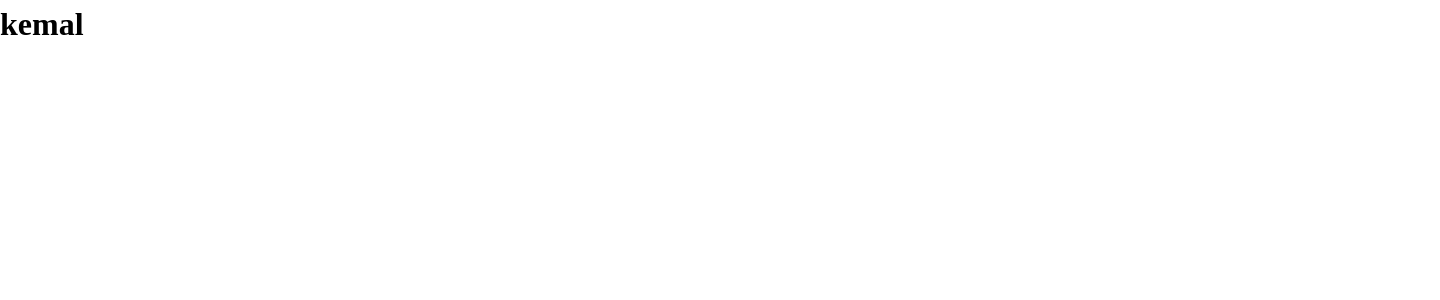
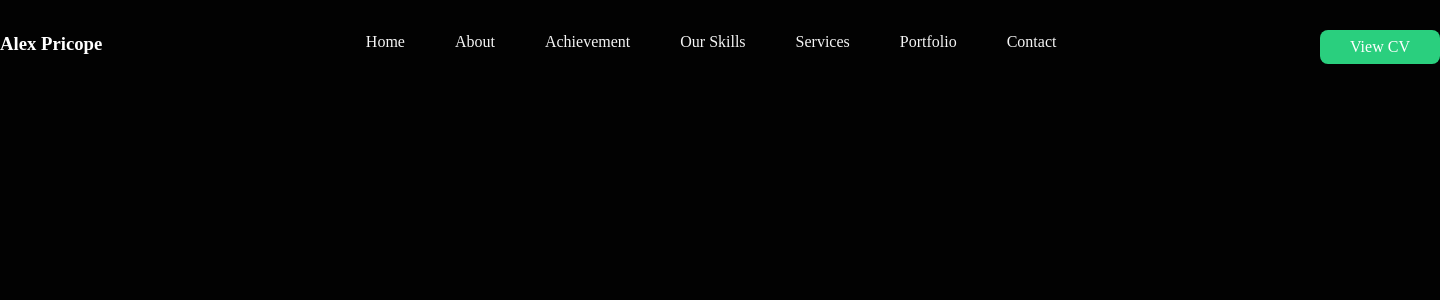
Before and after one commit to kemalozlp/AlexPricopePortfolio, a Next.js app: page / in a window 1280 px wide. Shown: the top 300 px of the page, 1440 px wide, since content can reach past the window. Built offline with nearby package versions, Linux system fonts and the light colour scheme.

Commit message:
Headers Tamamland ı import edildi

```diff
--- a/app/globals.css
+++ b/app/globals.css
@@ -7,12 +7,15 @@
 
 * {
   margin: 0;
+  padding: 0;
+  box-sizing: border-box;
 }
 
 
 body {
   line-height: 1.5;
   -webkit-font-smoothing: antialiased;
+  background-color: #020202;
 }
 
 
@@ -49,3 +52,41 @@ h6 {
 #__next {
   isolation: isolate;
 }
+
+.container {
+  width: 1440px;
+  margin: 0 auto;
+  padding-block:30px ;
+}
+
+.Headers  {
+  width: 1440px;
+  display: flex;
+  justify-content: space-between;
+
+
+  h3 {
+    color: white;
+  }
+}
+
+.headersurls  {
+  display: flex;
+  gap: 50px;
+
+
+  a {
+    color: #F5F5F5;
+    text-decoration: none;
+  }
+
+}
+
+.headerBtn {
+  width: 120px;
+  padding: 5px;
+  border-radius: 8px;
+  border: none;
+  background-color: #2ACF7E;
+  color: white;
+}
--- a/app/headers/page.jsx
+++ b/app/headers/page.jsx
@@ -1 +1,43 @@
-import styles from "./page.module.css";
+import Link from "next/link";
+import "../globals.css";
+
+export default function Headers() {
+  return (
+    <div className="Headers">
+      <h3>Alex Pricope</h3>
+      <div className="headersurls">
+        <Link href="">
+          Home
+        </Link>
+
+        <Link href="">
+          About
+        </Link>
+
+        <Link href="">
+          Achievement
+        </Link>
+
+        <Link href="">
+          Our Skills
+        </Link>
+
+        <Link href="">
+          Services
+        </Link>
+
+        <Link href="">
+          Portfolio
+        </Link>
+
+        <Link href="">
+          Contact
+        </Link>
+      </div>
+
+      <button className="headerBtn" >View CV</button>
+
+    </div>
+  )
+
+}
--- a/app/layout.js
+++ b/app/layout.jsx
@@ -1,5 +1,7 @@
 import localFont from "next/font/local";
 import "./globals.css";
+import Headers from "./headers/page";
+
 
 const geistSans = localFont({
   src: "./fonts/GeistVF.woff",
@@ -21,7 +23,10 @@ export default function RootLayout({ children }) {
   return (
     <html lang="en">
       <body className={`${geistSans.variable} ${geistMono.variable}`}>
-        {children}
+       <div className="container">
+       <Headers />
+       {children}
+       </div>
       </body>
     </html>
   );
--- a/app/page.jsx
+++ b/app/page.jsx
@@ -1,10 +1,11 @@
 import Image from "next/image";
 import styles from "./page.module.css";
+
 
 export default function Home() {
   return (
     <div>
-      <h1>kemal</h1>
+
     </div>
   );
 }
```
